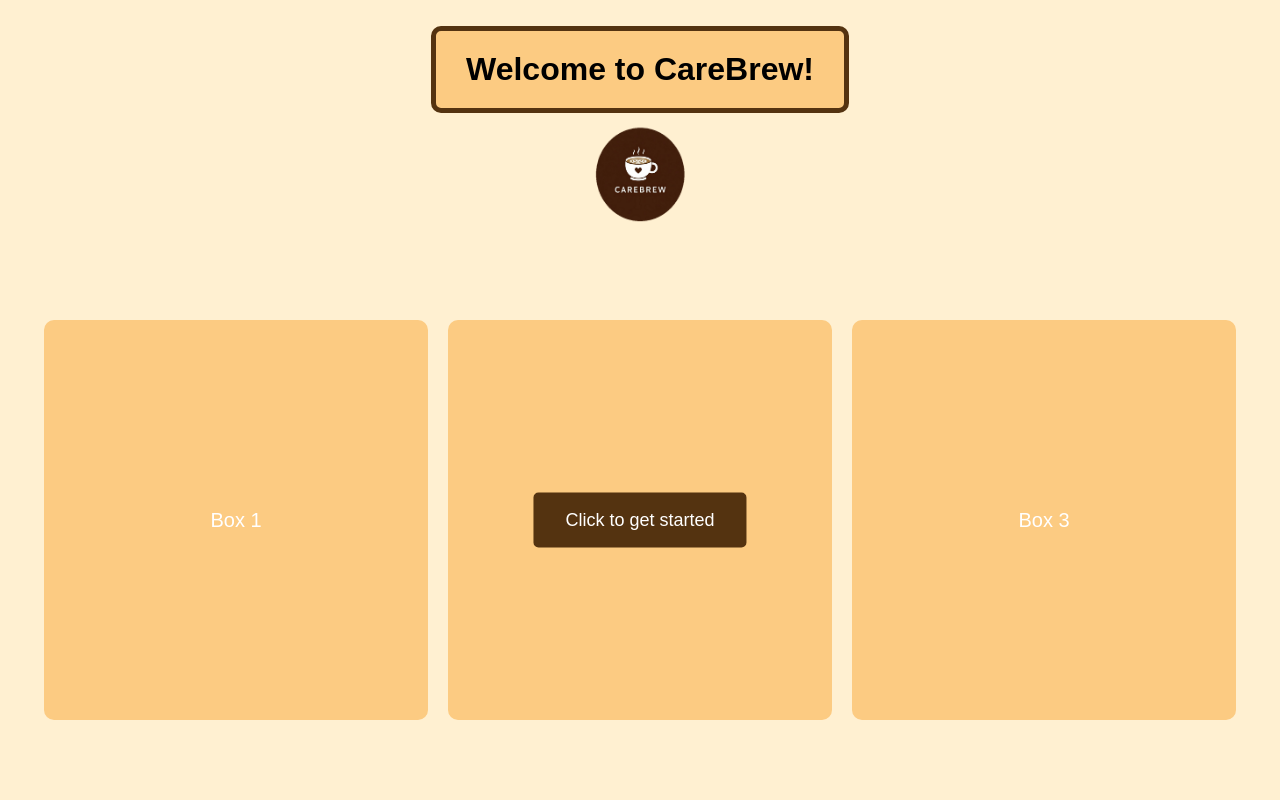
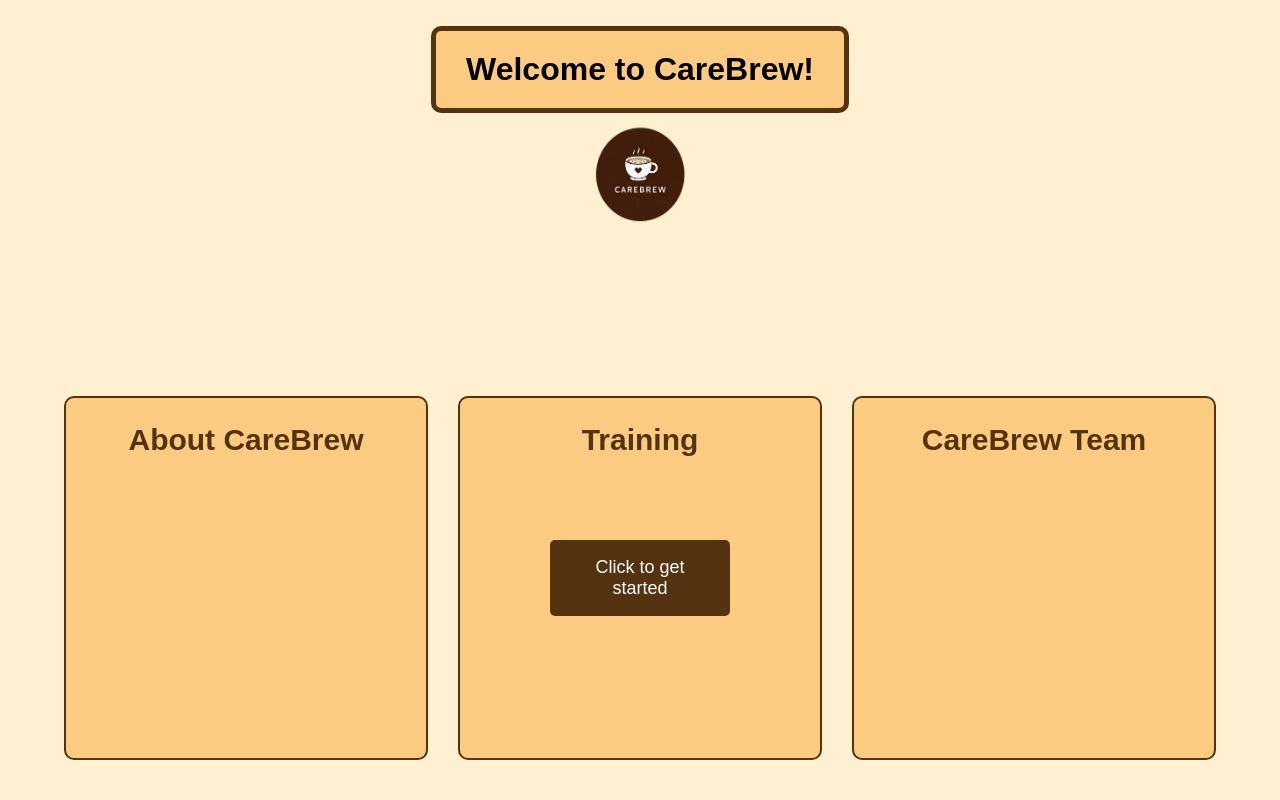
Before and after one commit to ece1786-2024/CareBrew, a Flask app: page / in a window 1280 px wide. Run offline with Flask 3, Linux system fonts and the light colour scheme.

Commit message:
added placeholder sections on homepage

```diff
--- a/static/style.css
+++ b/static/style.css
@@ -35,6 +35,20 @@ body {
     height: 100px;
 }
 
+/* Graphic design */
+.image-container {
+    border: 2px solid #543310;
+    border-radius: 10px;
+    overflow: hidden;
+    display: inline-block;
+}
+
+.image-container img {
+    width: 100%;
+    height: auto;
+    object-fit: contain;
+}
+
 /* Title styling */
 h1 {
     font-size: 2em;
@@ -59,16 +73,21 @@ h1 {
     height: 50vh;
     border-radius: 10px;
     display: flex;
-    justify-content: center;
+    flex-direction: column;
+    justify-content: flex-start;
     align-items: center;
-    color: white;
+    border: 2px solid #543310;
+    background-color: #fccb82;
     font-size: 20px;
-    position: relative; /* Set the box as relative so the button is positioned relative to this */
+    position: relative;
+    padding: 20px;
 }
 
-/* Green Box styling (place the button on top of this box and center it) */
-.box:nth-child(2) {
-    background-color: #fccb82; /* Green box */
+.box-title {
+    font-size: 1.5em;
+    text-align: center;
+    margin-top: 5px;
+    color: #543310;
 }
 
 /* Button styling */
@@ -81,7 +100,7 @@ button {
     color: #fff;
     border-radius: 5px;
     position: absolute;
-    top: 65%;
+    top: 50%;
     left: 50%;
     transform: translate(-50%, -50%);
     z-index: 10;
@@ -96,12 +115,3 @@ button:hover {
 form {
     margin: 0;
 }
-
-/* Box color for other boxes */
-.box:nth-child(1) {
-    background-color: #fccb82; /* Default red box */
-}
-
-.box:nth-child(3) {
-    background-color: #fccb82; /* Blue box */
-}
--- a/templates/base.html
+++ b/templates/base.html
@@ -12,15 +12,21 @@
         </div>
         <img src="{{ url_for('static', filename='logo.png') }}" alt="CareBrew Logo" class="logo">
     </header>
-    <div class="container">
+
+    <div class="box" style="width: 25%; height: 40vh; position: absolute; bottom: 5%; left: 5%;">
+        <h3 class="box-title">About CareBrew</h3>
+    </div>
+
+    <div class="box" style="width: 25%; height: 40vh; position: absolute; bottom: 5%; left: 50%; transform: translateX(-50%);">
+        <h3 class="box-title">Training</h3>
         <form action="{{ url_for('training_mode') }}">
             <button type="submit">Click to get started</button>
         </form>
     </div>
-    <div class="box-container">
-        <div class="box">Box 1</div>
-        <div class="box">Box 2</div>
-        <div class="box">Box 3</div>
+
+    <div class="box" style="width: 25%; height: 40vh; position: absolute; bottom: 5%; right: 5%;">
+        <h3 class="box-title">CareBrew Team</h3>
     </div>
+
 </body>
 </html>
```
Also changed, not shown: static/bean.png, static/coffee1.png, static/coffee2.png, static/coffee3.png, static/coffee4.png.
